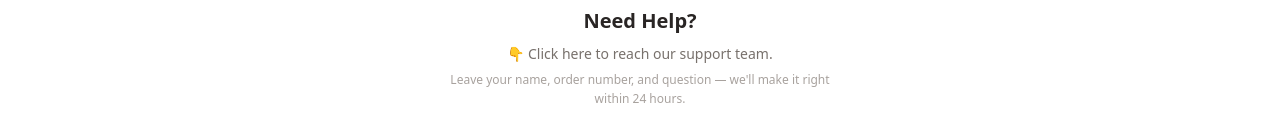
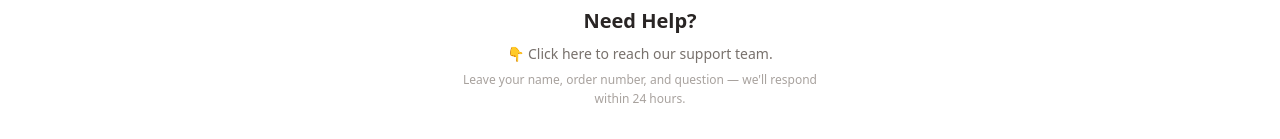
Before and after one commit to apriljacky1988-collab/sheplusjewelry, a Next.js app: page /jewelry-care in a window 1280 px wide. Shown: the part 1351-1490 px from the top of the page. Built offline with nearby package versions, Linux system fonts and the light colour scheme.

Commit message:
Fix copy: make it right -> respond within 24 hours

```diff
--- a/app/jewelry-care/client.tsx
+++ b/app/jewelry-care/client.tsx
@@ -33,7 +33,7 @@ export default function JewelryCareClient() {
           👇 Click here to reach our support team.
         </p>
         <p className="text-stone-400 text-xs mb-8 leading-relaxed">
-          Leave your name, order number, and question — we'll make it right within 24 hours.
+          Leave your name, order number, and question — we'll respond within 24 hours.
         </p>
 
         {!showForm && !submitted && (
```
